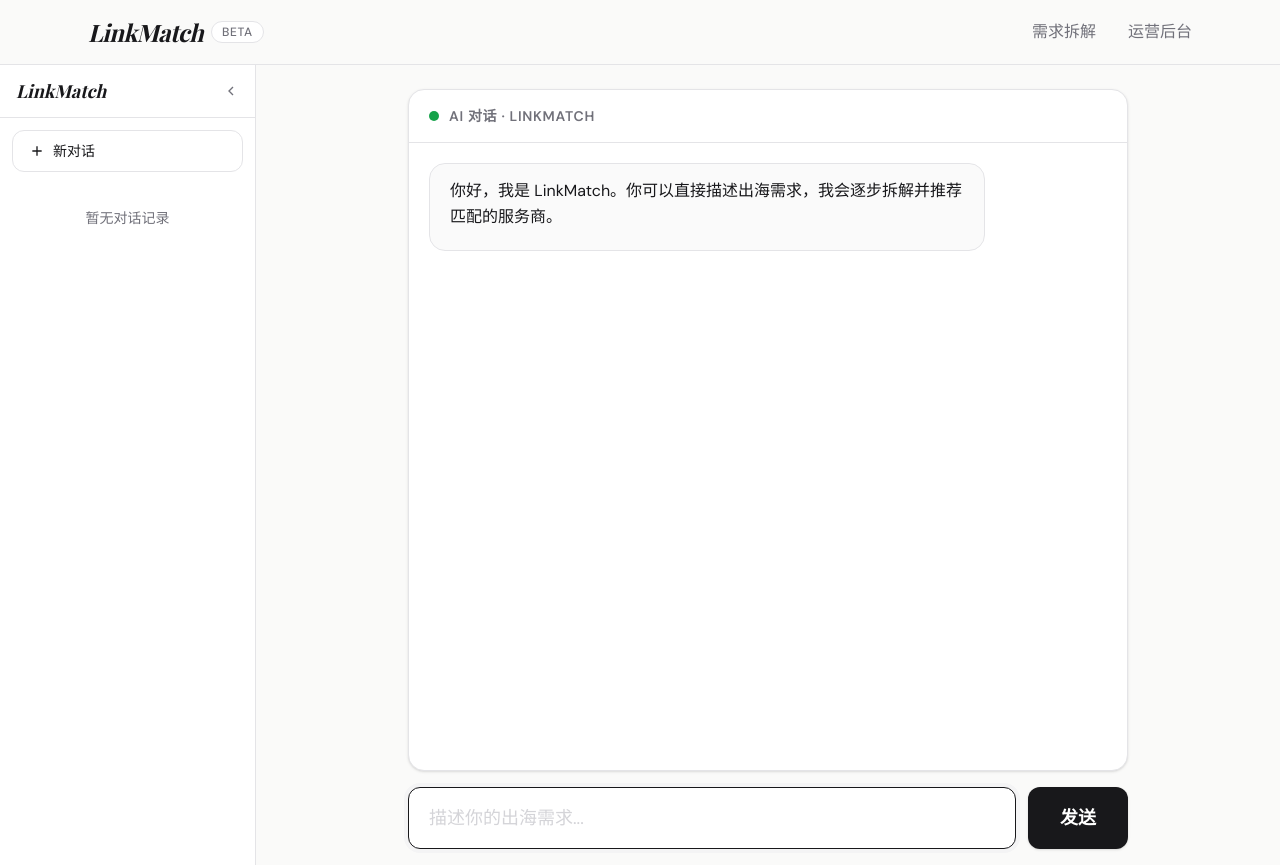
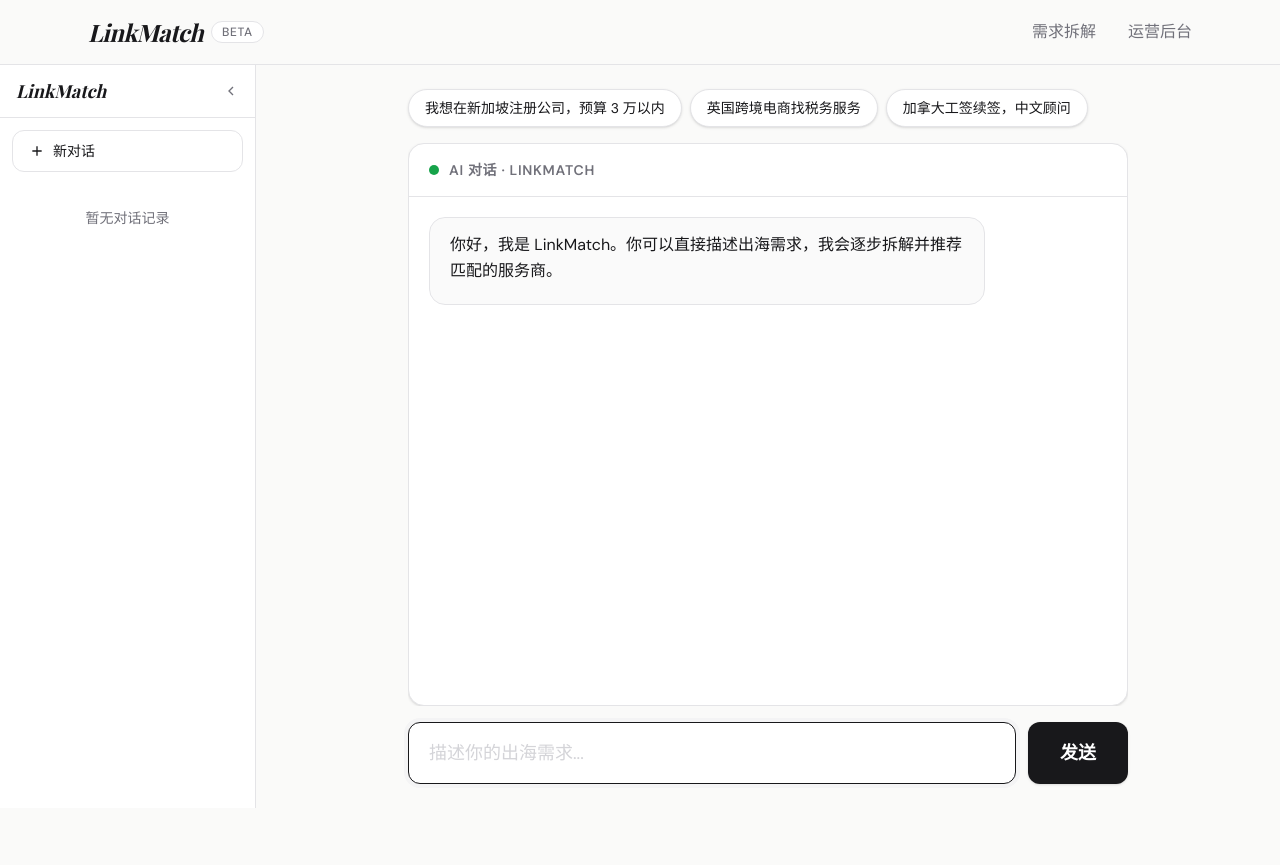
Before and after one commit to l0x0hhh/linksome, a Next.js app: page /chat in a window 1280 px wide. After the commit the page ends 808 px from the top, so only its background shows below. Built offline with nearby package versions, Linux system fonts and the light colour scheme; a web font is replaced by a local one.

Commit message:
Revert "fix: 取消页面滚动，聊天框铺满整个屏幕"
This reverts commit cab1f59e725381cd1c83971f25f65fe62435600a.

```diff
--- a/app/chat/page.tsx
+++ b/app/chat/page.tsx
@@ -146,12 +146,21 @@ function ChatContent() {
   };
 
   return (
-    <div className="flex h-screen overflow-hidden">
+    <div className="flex h-[calc(100vh-57px)]">
       <Sidebar onSelect={selectConversation} onNew={newConversation} activeId={activeId} />
       <main className="flex flex-1 flex-col overflow-hidden">
-        <div className="mx-auto flex w-full max-w-3xl flex-1 flex-col px-6 pt-6 pb-4 min-h-0">
+        <div className="mx-auto flex w-full max-w-3xl flex-1 flex-col px-6 py-6 min-h-0">
+          {/* Samples */}
+          <div className="mb-4 flex flex-wrap gap-2">
+            {SAMPLES.map((s) => (
+              <button key={s} onClick={() => { setInput(s); inputRef.current?.focus(); }} className="rounded-full border border-[var(--border)] bg-[var(--surface)] px-4 py-2 text-sm text-[var(--text)] shadow-sm transition-all hover:border-zinc-400">
+                {s}
+              </button>
+            ))}
+          </div>
+
           {/* Chat */}
-          <div className="flex-1 min-h-0">
+          <div className="flex-1 overflow-hidden min-h-0">
             <ChatPanel messages={messages} loading={loading} recommendations={recommendations} />
           </div>
 
```
